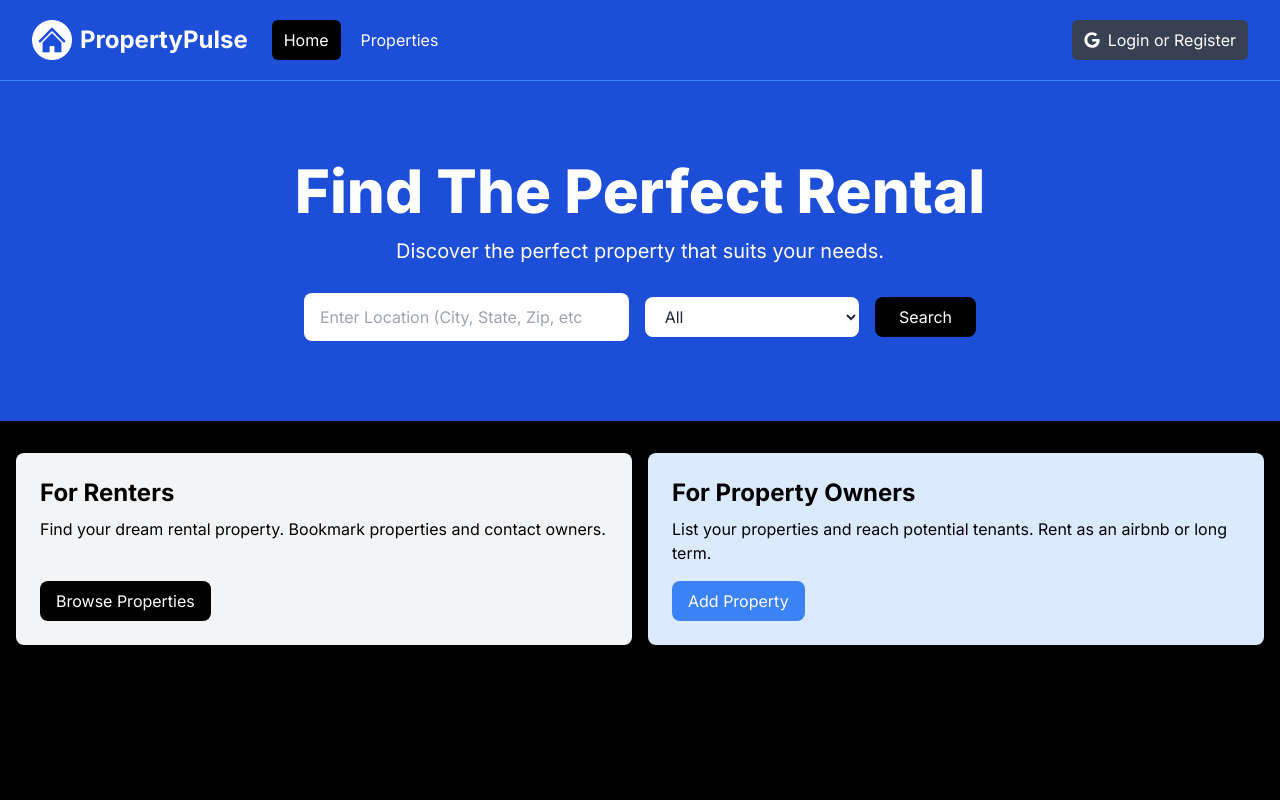
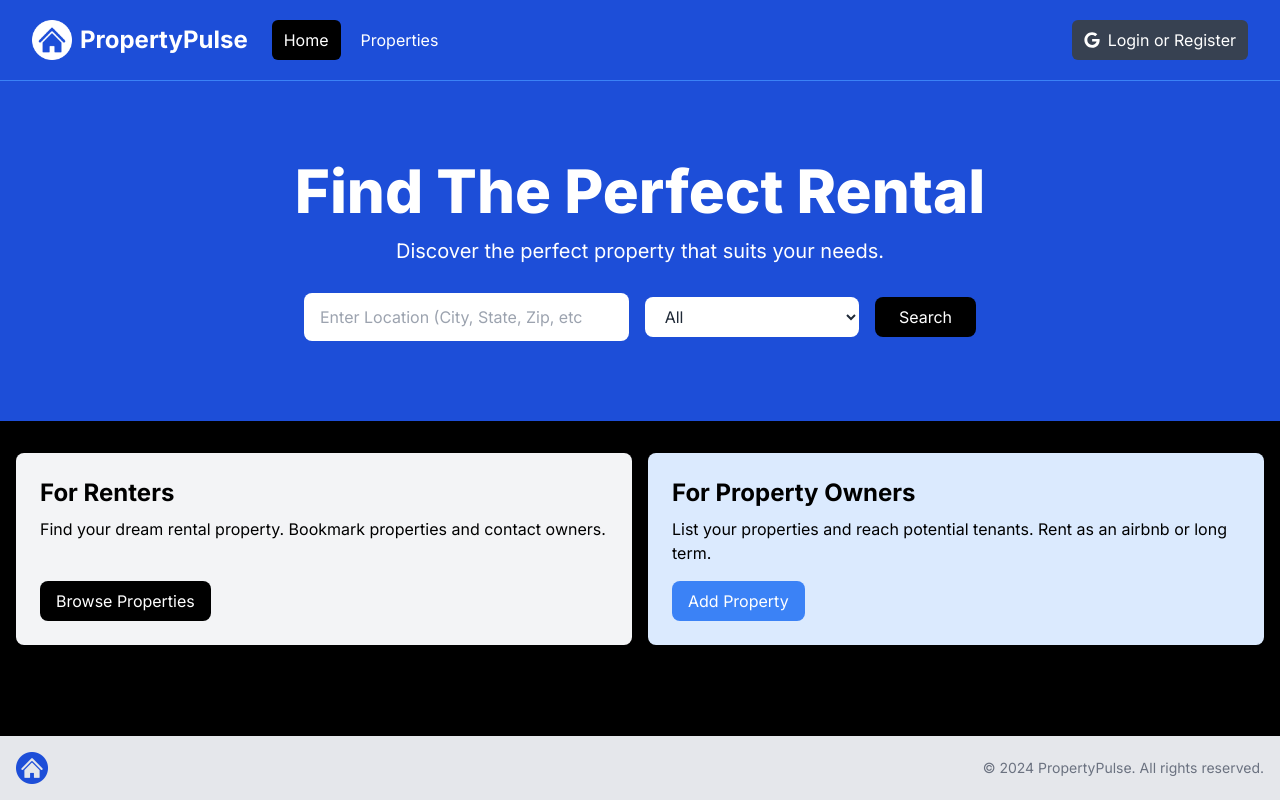
Before and after one commit to misky0310/Propertypulse, a Next.js app: page / in a window 1280 px wide. Built offline with nearby package versions, Linux system fonts and the light colour scheme.

Commit message:
Footer added

```diff
--- a/app/layout.jsx
+++ b/app/layout.jsx
@@ -1,6 +1,7 @@
 import { Inter } from "next/font/google";
 import './globals.css';
 import Navbar from "@/components/Navbar";
+import Footer from "@/components/Footer";
 
 const inter = Inter({ subsets: ["latin"] });
 
@@ -17,6 +18,7 @@
       <body className={`${inter.className} bg-black`}>
         <Navbar/>
         {children}
+        <Footer/>
       </body>
     </html>
   );
--- /dev/null
+++ b/components/Footer.jsx
@@ -0,0 +1,25 @@
+import React from 'react'
+import Image from 'next/image'
+import logo from '@/assets/images/logo.png'
+
+const Footer = () => {
+    const curentYear = new Date().getFullYear()
+  return (
+    <footer className="bg-gray-200 py-4 absolute bottom-0 w-full">
+      <div
+        className="container mx-auto flex flex-col md:flex-row items-center justify-between px-4"
+      >
+        <div className="mb-4 md:mb-0">
+          <Image src={logo} alt="Logo" className="h-8 w-auto" />
+        </div>
+        <div>
+          <p className="text-sm text-gray-500 mt-2 md:mt-0">
+            &copy; {curentYear} PropertyPulse. All rights reserved.
+          </p>
+        </div>
+      </div>
+    </footer>
+  )
+}
+
+export default Footer
```
